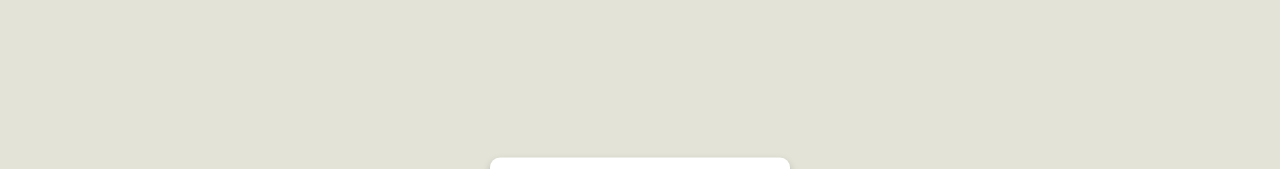
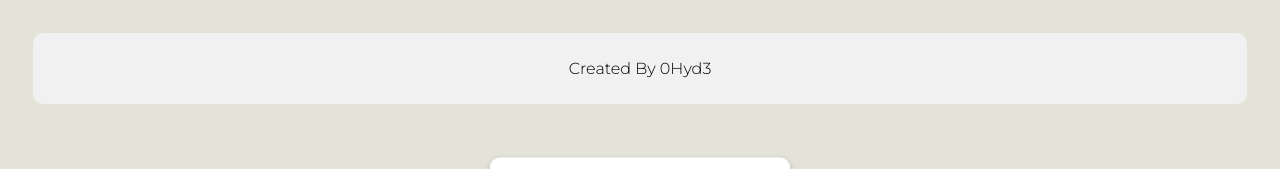
Before and after one commit to 0Hyd3/productcard-responsive, a plain HTML site: page index.html in a window 1280 px wide. Shown: the top 169 px of the page. Drawn offline with Linux system fonts and the light colour scheme.

Commit message:
Update index.html

```diff
--- a/index.html
+++ b/index.html
@@ -110,7 +110,7 @@ panding: 50px;
 }
 img:active{
       border-radius: 100px;
-   top: 205px;
+
      transform: scale(1.64)
 
 }
@@ -131,7 +131,10 @@ img:active{
   <button class="button"><span><i class="fa fa-shopping-cart" style="font-size:24px"></i></span></button>
   </center>
   </div>
-
+  </div>
+<div class="footer">
+  <p>Created By 0Hyd3</p>
+</div>
 
 </body>
 
```
